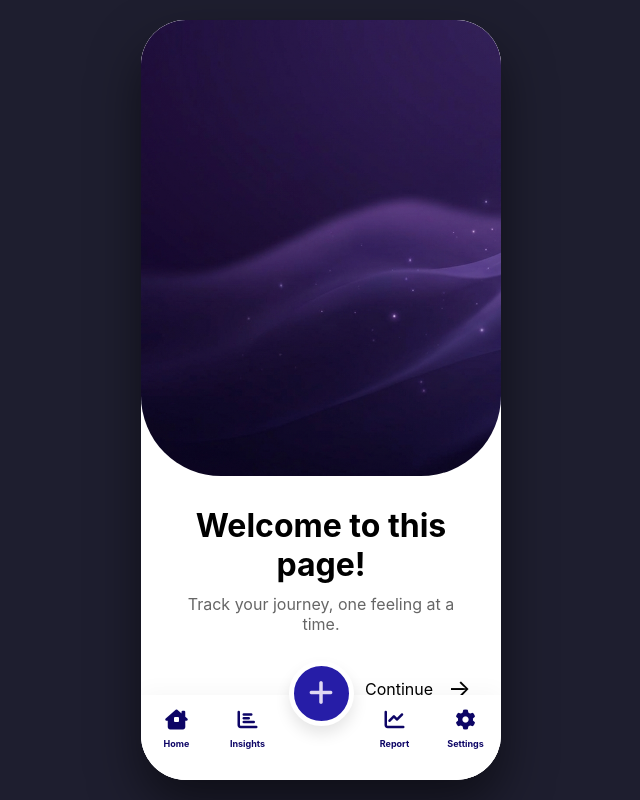
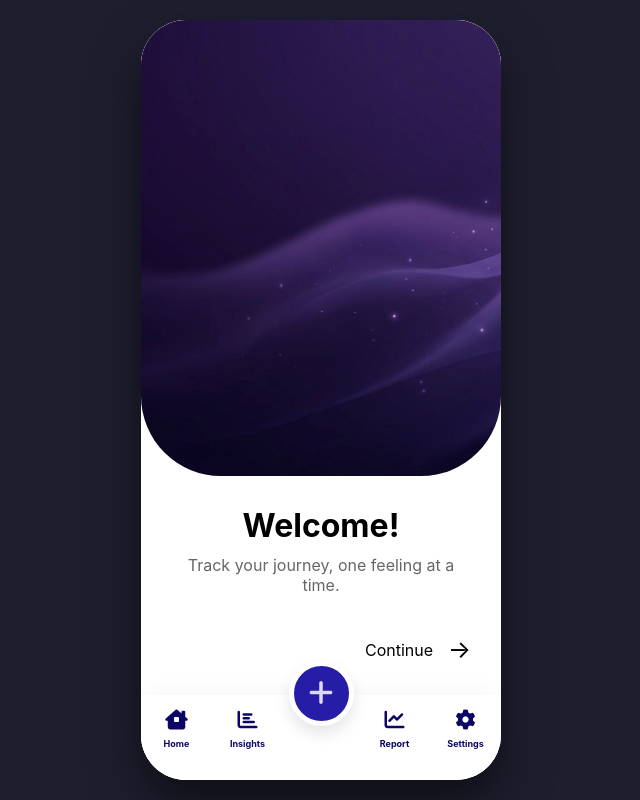
Before and after one commit to hermelafuje-dotcom/emotion-tracker-app., a plain HTML site: page index.html in a window 1280 px wide. Shown: the whole page, without its empty margins (319-959 px from the left). Drawn offline with Linux system fonts and the light colour scheme.

Commit message:
Update index.html

```diff
--- a/index.html
+++ b/index.html
@@ -16,7 +16,7 @@
     <div id="welcome" class="screen active">
         <div class="hero-img"></div>
         <div class="welcome-text">
-            <h1>Welcome to this page!</h1>
+            <h1>Welcome!</h1>
             <p>Track your journey, one feeling at a time.</p>
             <div class="continue-row">
                 <span>Continue</span>
```
